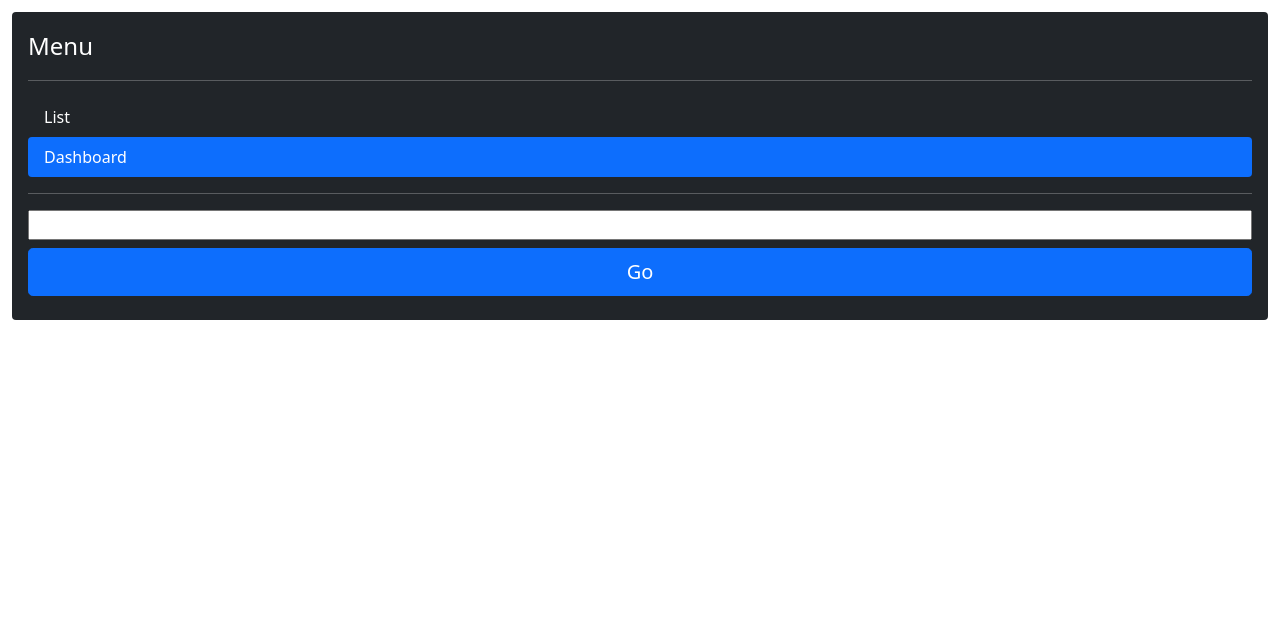
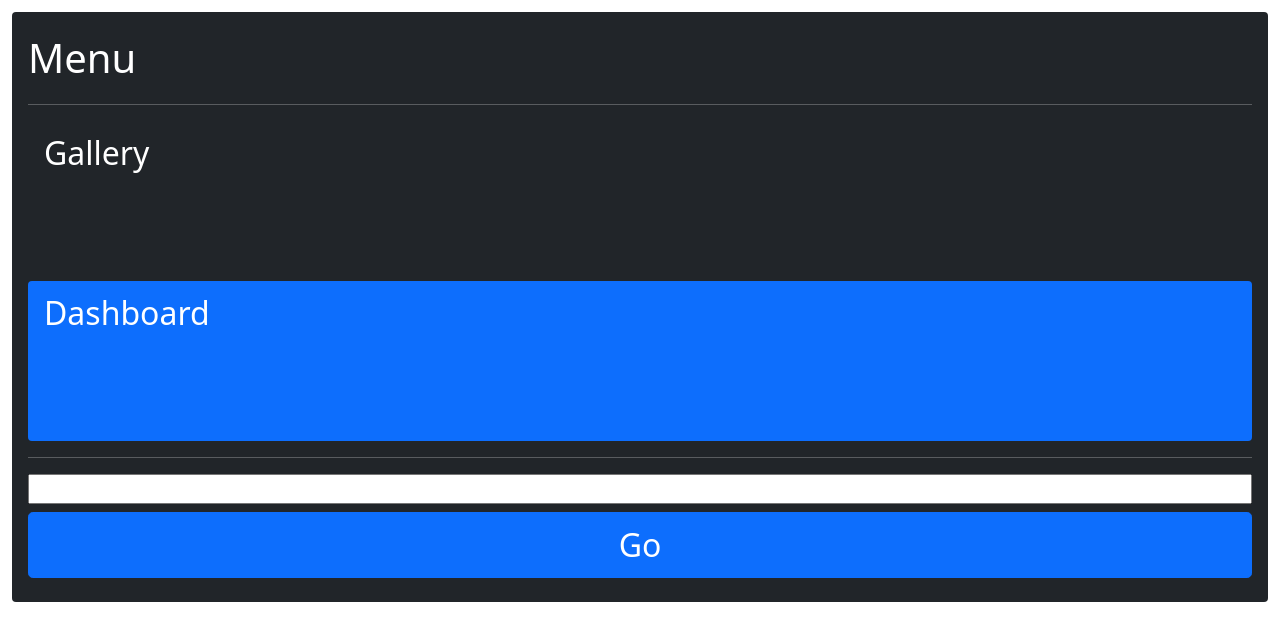
Before and after one commit to oshinongit/imgGallery, a plain HTML site: page index.html in a window 1280 px wide. Both pictures are taken after a click on the link "Dashboard". Shown: the top 640 px of the page. Drawn offline with nearby package versions, Linux system fonts and the light colour scheme.

Commit message:
buttons adjust bigger

```diff
--- a/app.js
+++ b/app.js
@@ -23,7 +23,7 @@ function buildSearchButton() {
     var b = document.createElement("BUTTON");
     var t = document.createTextNode("Go");
     b.setAttribute("id", "goButton");
-    b.setAttribute("class", "btn btn-primary btn-lg mb-2")
+    b.setAttribute("class", "btn btn-primary btn-lg mb-2 fs-2")
     b.onclick = function() {console.log("hej")};
     b.appendChild(t);
     container.appendChild(b);
--- a/buildComp.js
+++ b/buildComp.js
@@ -1,7 +1,7 @@
 const main_container = document.getElementById("main_container");
 
-const sidebar1 = '<div id="sidebar"  class="d-flex flex-column flex-shrink-0 p-3 rounded text-white bg-dark" style="min-width: 150px;"><a href="/" class="d-flex align-items-center mb-3 mb-md-0 me-md-auto text-white text-decoration-none"><span class="fs-4">Menu</span></a><hr><ul class="nav nav-pills flex-column mb-auto"><li class="nav-item"><a id="homeNavLink" href="#" class="nav-link active" aria-current="page">List</a></li><li><a  href="#" id="dashNavLink" class="nav-link text-white">Dashboard</a></li></ul><hr><div class="dropdown"></div></div>'
-const sidebar2 = '<div id="sidebar2" class="d-flex flex-column flex-shrink-0 p-3 rounded text-white bg-dark" style="min-width: 150px;;"><a href="/" class="d-flex align-items-center mb-3 mb-md-0 me-md-auto text-white text-decoration-none"><span class="fs-4">Images</span></a><hr><ul class="nav nav-pills flex-column mb-auto"></ul></div>'
+const sidebar1 = '<div id="sidebar"  class="d-flex flex-column flex-shrink-0 p-3 rounded text-white bg-dark" style="min-width: 150px;"><a href="/" class="d-flex align-items-center mb-3 mb-md-0 me-md-auto text-white text-decoration-none"><span class="fs-1">Menu</span></a><hr><ul class="nav nav-pills flex-column mb-auto fs-2"><li class="nav-item"><a id="homeNavLink" href="#" class="nav-link active nav-item-custom" aria-current="page">Gallery</a></li><li><a href="#" id="dashNavLink" class="nav-link text-white nav-item-custom">Dashboard</a></li></ul><hr><div class="dropdown"></div></div>'
+const sidebar2 = '<div id="sidebar2" class="d-flex flex-column flex-shrink-0 p-3 rounded text-white bg-dark" style="min-width: 150px;;"><a href="/" class="d-flex align-items-center mb-3 mb-md-0 me-md-auto text-white text-decoration-none"><span class="fs-1">Images</span></a><hr><ul class="nav nav-pills flex-column mb-auto"></ul></div>'
 
 imgs_th = ["img1_th.jpg", "img2_th.jpg", "img3_th.jpg", "img4_th.jpg", "img5_th.jpg", "img6_th.jpg"]
 imgs = ["img1.jpg", "img2.jpg", "img3.jpg", "img4.jpg", "img5.jpg", "img6.jpg"]
@@ -97,8 +97,8 @@ function selectHome() {
     var home = document.getElementById("homeNavLink");
     var dash = document.getElementById("dashNavLink");
     var List = document.getElementById("sidebar2");
-    dash.setAttribute("class", "nav-link text-white");
-    home.setAttribute("class", "nav-link text-white active");
+    dash.setAttribute("class", "nav-link text-white nav-item-custom");
+    home.setAttribute("class", "nav-link text-white active nav-item-custom");
     List.classList.remove("clickHide");
     List.className += (" " + "clickShow");
 }
@@ -108,8 +108,8 @@ function selectDash() {
     var home = document.getElementById("homeNavLink");
     var dash = document.getElementById("dashNavLink");
     var List = document.getElementById("sidebar2");
-    home.setAttribute("class", "nav-link text-white");
-    dash.setAttribute("class", "nav-link text-white active");
+    home.setAttribute("class", "nav-link text-white nav-item-custom");
+    dash.setAttribute("class", "nav-link text-white active nav-item-custom");
     List.classList.remove("clickShow");
     List.className += (" " + "clickHide");
 }
--- a/index.css
+++ b/index.css
@@ -13,3 +13,7 @@
 .main_containerCustom {
   max-width: 1600px;
 }
+
+.nav-item-custom {
+  min-height: 160px;
+}
```
